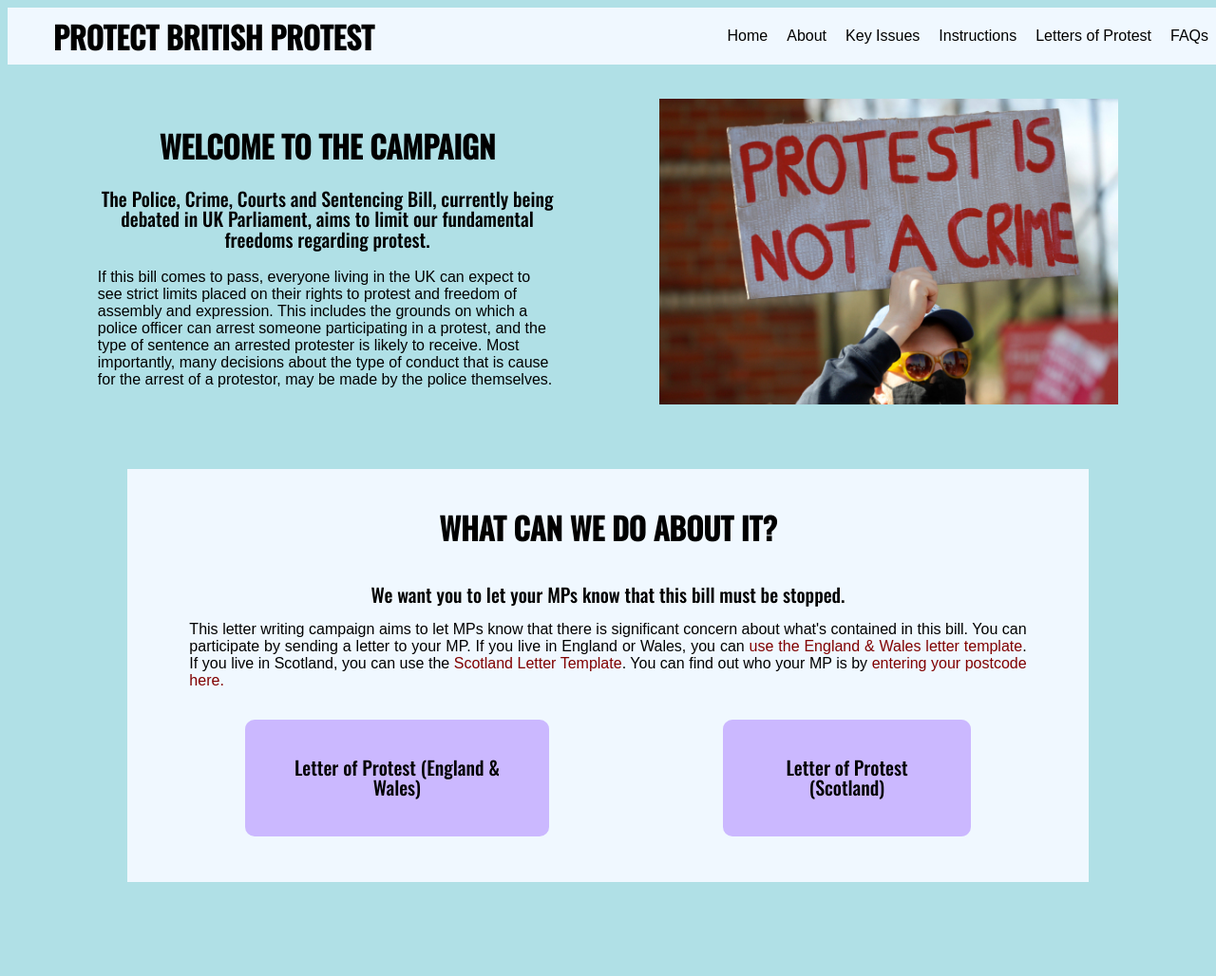
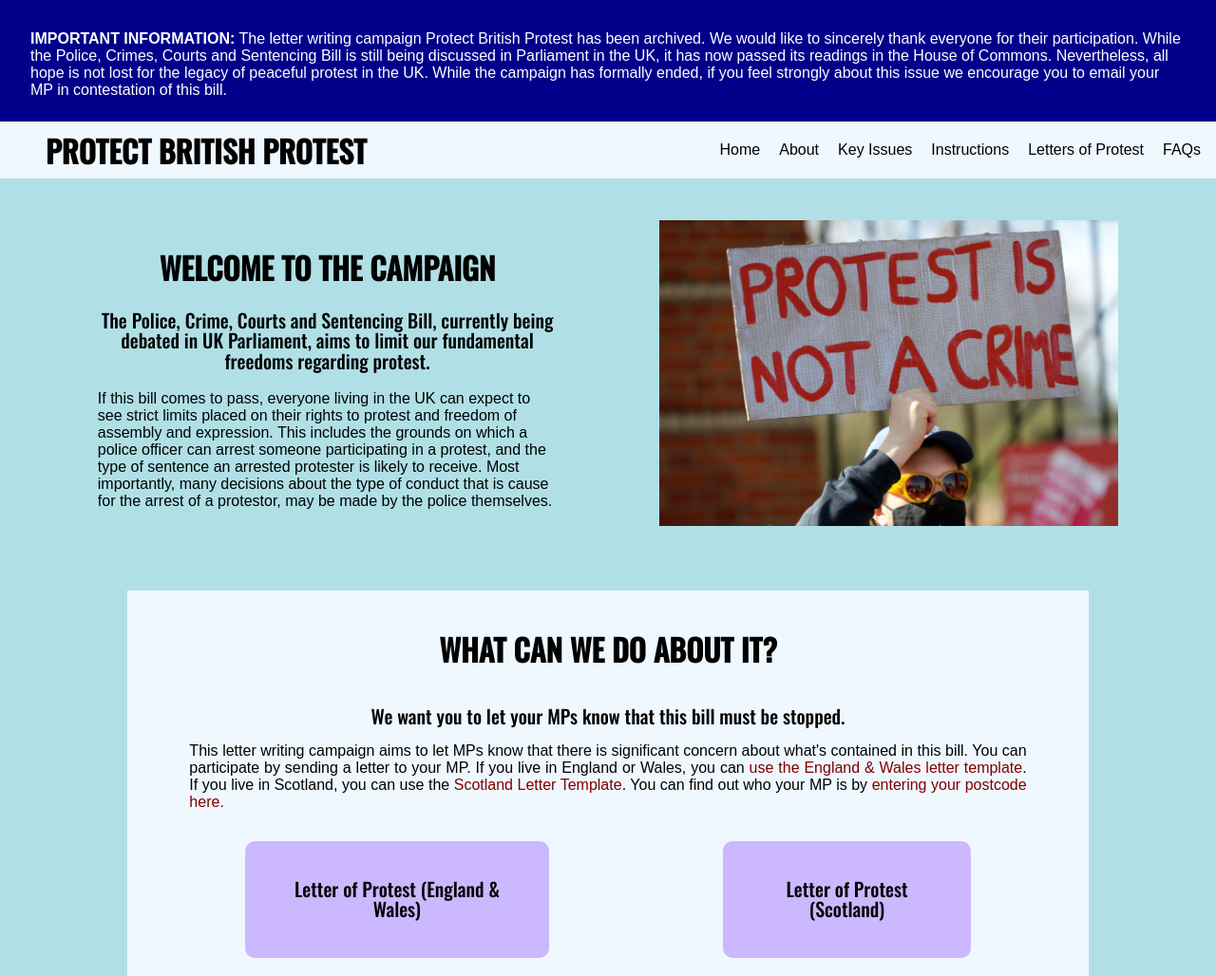
Before and after one commit to Kubblex/kubblex.github.io, a plain HTML site: page index.html in a window 1280 px wide. Shown: the top 1028 px of the page at 95% size. Before the commit the page ends 937 px from the top, so only its background shows below. Drawn offline with nearby package versions, Linux system fonts and the light colour scheme.

Commit message:
archived the project

```diff
--- a/index.html
+++ b/index.html
@@ -8,6 +8,16 @@
     <link href="https://fonts.googleapis.com/css2?family=Oswald:wght@500&display=swap" rel="stylesheet">
   </head>
   <body>
+
+        <div class="topbar">
+          <p><b>IMPORTANT INFORMATION:</b> The letter writing campaign Protect British Protest
+            has been archived. We would like to sincerely thank everyone for their participation.
+            While the Police, Crimes, Courts and Sentencing Bill is still being discussed in Parliament
+            in the UK, it has now passed its readings in the House of Commons. Nevertheless, all hope
+            is not lost for the legacy of peaceful protest in the UK. While the campaign has formally
+            ended, if you feel strongly about this issue we encourage you to email your MP in contestation
+            of this bill.</p>
+        </div>
     <nav>
 
       <h2><a href="index.html">PROTECT BRITISH PROTEST</a></h2>
--- a/resources/style.css
+++ b/resources/style.css
@@ -19,8 +19,10 @@ nav {
   justify-content: space-between;
   background-color: AliceBlue;
   align-items: center;
-  margin: 0;
+  margin-top: 8em;
   position: fixed;
+  left: 0;
+  top: 0;
 }
 
 h3 {
@@ -70,7 +72,24 @@ nav a {
 .tbar {
   display: block;
   background-color: inherit;
+
 }
+
+.topbar {
+  background-color: DarkBlue;
+  padding: 1em 2em;
+  margin-top: 0;
+  margin-bottom: .5em;
+  position: fixed;
+  left: 0;
+  top: 0;
+}
+
+.topbar p {
+  color: white;
+}
+
+
 
 .tbar ul {
   list-style: none;
@@ -88,6 +107,7 @@ nav a {
 @media only screen and (max-width: 600px) {
   nav {
     height: 140px;
+    margin-top: 13em;
   }
   .tbar li {
     line-height: 2rem;
@@ -190,7 +210,7 @@ nav a {
 }
 
 .undernav {
-  padding-top: 6rem;
+  padding-top: 14rem;
 }
 
 @media only screen and (max-width: 600px) {
```
Also changed, not shown: about.html (+13 -0 lines), faq.html (+10 -0 lines), instructions.html (+10 -0 lines), keyissues.html (+10 -0 lines), lop-englandwales.html (+10 -0 lines), lop-scotland.html (+10 -0 lines), lop.html (+10 -0 lines), 1 other file.
